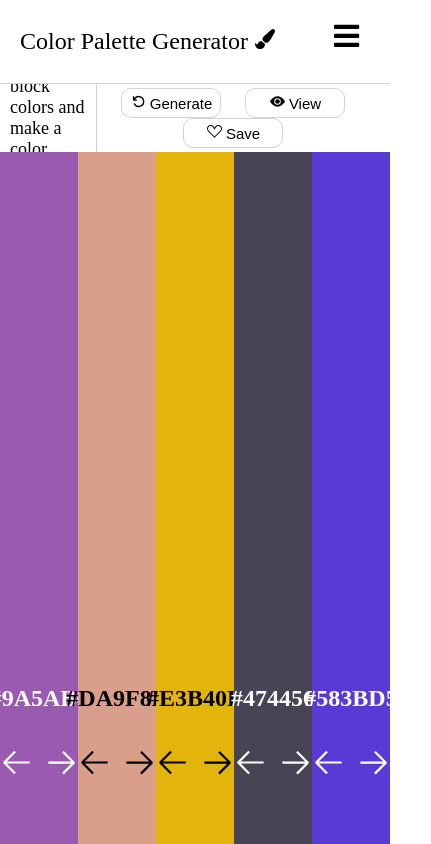
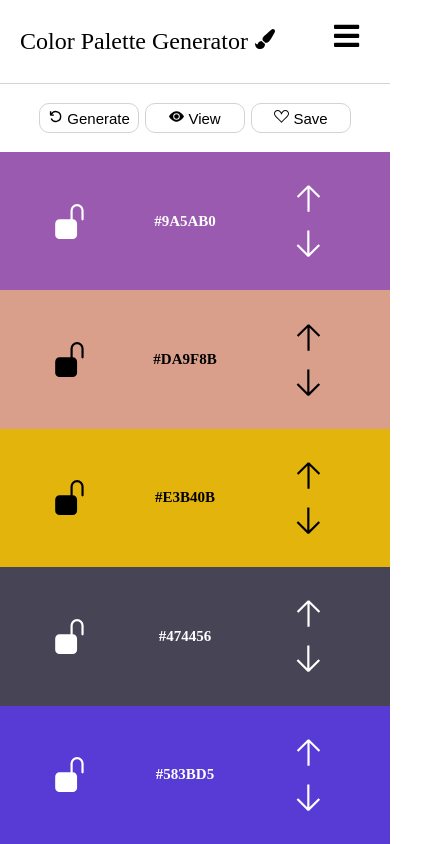
Before and after one commit to AdrianMReds/react-color-palette-generator, a React (Create React App) app: page /generator in a window 390 px wide. Shown: the whole page, 431 px wide, since content can reach past the window. Built offline with nearby package versions, Linux system fonts and the light colour scheme.

Commit message:
Webpage is responsive

```diff
--- a/src/Components/Pages/About.jsx
+++ b/src/Components/Pages/About.jsx
@@ -1,30 +1,14 @@
 import React from "react";
 import { NavLink } from "react-router-dom";
 import { Button } from "antd";
+import "./Styles/About.css";
 
 const About = () => {
   return (
     <>
-      <div
-        style={{
-          height: "100%",
-          width: "100%",
-          display: "flex",
-          flexDirection: "row",
-          alignItems: "center",
-        }}
-      >
-        <div
-          style={{
-            width: "50%",
-            height: "50%",
-            display: "flex",
-            flexDirection: "column",
-            justifyContent: "center",
-            padding: 20,
-          }}
-        >
-          <div style={{ fontSize: 20 }}>
+      <div className="main-div">
+        <div className="content-div">
+          <div>
             <p>
               This webpage was made by{" "}
               <a target="_blank" href="https://github.com/AdrianMReds">
@@ -57,7 +41,10 @@ const About = () => {
             </NavLink>
           </div>
         </div>
-        <div style={{ width: "50%", alignItems: "center" }}>
+        <div
+          className="about-img"
+          style={{ width: "50%", alignItems: "center" }}
+        >
           <img
             src="https://www.vectorlogo.zone/logos/reactjs/reactjs-ar21.png"
             alt="ReactLogo"
--- a/src/Components/Pages/Generator.jsx
+++ b/src/Components/Pages/Generator.jsx
@@ -14,8 +14,8 @@ import {
 } from "react-icons/vsc";
 import { ChromePicker } from "react-color";
 import { notification } from "antd";
-import "./Pages.css";
 import ViewModal from "../ViewModal";
+import "./Styles/Generator.css";
 
 const rgbToHex = (nums) => {
   let hexcode = "";
@@ -88,11 +88,7 @@ const Generator = () => {
         openViewModal={openViewModal}
         setOpenViewModal={setOpenViewModal}
       />
-      <div
-        className="palette"
-        style={{ display: "flex", flexDirection: "row", height: "82vh" }}
-        onMouseLeave={() => setSelected(undefined)}
-      >
+      <div className="palette" onMouseLeave={() => setSelected(undefined)}>
         <ViewModal
           modalOpen={openViewModal}
           setModalOpen={setOpenViewModal}
@@ -205,26 +201,13 @@ const ColorBar = ({
     <div
       className="colorBar"
       style={{
-        width: "20%",
         backgroundColor: c,
-        display: "flex",
-        flexDirection: "column",
-        alignItems: "center",
-        justifyContent: "flex-end",
       }}
       onMouseEnter={setSelected}
       onMouseLeave={() => setEditColor(false)}
     >
       {contextHolder}
-      <div
-        className="actionsBar"
-        style={{
-          display: "flex",
-          flexDirection: "column",
-          alignItems: "center",
-          marginBottom: 55,
-        }}
-      >
+      <div className="actionsBar">
         {editColor && !b && (
           <ChromePicker
             color={c}
@@ -233,11 +216,16 @@ const ColorBar = ({
           />
         )}
         <div
+          id="color-picker"
           className="actionsBar-action"
           style={{
-            height: "60px",
-            width: "60px",
-            display: show ? (!b ? "flex" : "none") : "none",
+            display: show
+              ? !b
+                ? window.innerWidth > 940
+                  ? "flex"
+                  : "none"
+                : "none"
+              : "none",
           }}
         >
           <VscSymbolColor
@@ -247,11 +235,10 @@ const ColorBar = ({
           />
         </div>
         <div
+          id="lock"
           className="actionsBar-action"
           style={{
-            height: "60px",
-            width: "60px",
-            display: b || show ? "flex" : "none",
+            display: b || show || window.innerWidth < 940 ? "flex" : "none",
           }}
           onClick={changeBlocked}
         >
@@ -268,11 +255,8 @@ const ColorBar = ({
           )}
         </div>
         <div
+          id="hexcode"
           className="actionsBar-action"
-          style={{
-            height: "50px",
-            width: "150px",
-          }}
           onClick={() => copyToClipboard(c)}
           title="Copy to clipboard"
         >
@@ -280,13 +264,7 @@ const ColorBar = ({
             {c}
           </h2>
         </div>
-        <div
-          style={{
-            display: "flex",
-            flexDirection: "row",
-            justifyContent: "center",
-          }}
-        >
+        <div className="arrows">
           <div className="actionsBar-action" onClick={moveLeft}>
             <VscArrowLeft
               style={{ fontSize: 35 }}
@@ -315,27 +293,15 @@ const ToolsBar = ({
     <div
       className="toolsBar"
       style={{
-        display: "flex",
-        flexDirection: "row",
-        width: "100%",
         height: height,
-        alignItems: "center",
-        justifyContent: "space-between",
       }}
     >
-      <div
-        className="toolsBar-text"
-        style={{
-          width: "30%",
-          marginLeft: 10,
-          borderRight: "1px solid lightgray",
-        }}
-      >
+      <div className="toolsBar-text">
         <p style={{ textAlign: "left", fontSize: 18 }}>
           Change or block colors and make a color palette!
         </p>
       </div>
-      <div className="toolsBar-buttons" style={{ marginRight: 20 }}>
+      <div className="toolsBar-buttons">
         <button className="toolsBar-btn" onClick={restartColors}>
           {<VscDebugRestart />} Generate
         </button>
--- a/src/Components/Pages/Home.jsx
+++ b/src/Components/Pages/Home.jsx
@@ -2,40 +2,25 @@ import React from "react";
 import { VscSymbolColor } from "react-icons/vsc";
 import { Button } from "antd";
 import { NavLink } from "react-router-dom";
+import "./Styles/Home.css";
 
 const Home = () => {
   return (
-    <div
-      style={{
-        height: "100%",
-        display: "flex",
-        alignItems: "center",
-        justifyContent: "center",
-      }}
-    >
-      <div
-        style={{
-          height: "fit-content",
-          width: "60%",
-          display: "flex",
-          flexDirection: "column",
-          alignItems: "center",
-        }}
-      >
+    <div className="main-div">
+      <div className="content-div">
         <VscSymbolColor style={{ fontSize: 60 }} />
-        <h1 style={{ fontSize: 40 }}>
-          Welcome to the color palette generator!
-        </h1>
-        <h2 style={{ fontSize: 20, marginBottom: 10 }}>
+        <h1>Welcome to the color palette generator!</h1>
+        <h2>
           Explore colors and generate your own color palettes, copy color rgb
           and hexadecimal codes, and more!
         </h2>
         <img
+          className="home-img"
           src="https://media4.giphy.com/media/l3fQdAyBVHxTLMeTC/giphy.gif"
           style={{ height: "60%", width: "60%", margin: 30 }}
         />
         <NavLink exact to="/generator">
-          <Button type="primary" size="large">
+          <Button className="home-btn" type="primary" size="large">
             Start generator
           </Button>
         </NavLink>
--- /dev/null
+++ b/src/Components/Pages/Styles/About.css
@@ -0,0 +1,31 @@
+.main-div {
+  height: 100%;
+  width: 100%;
+  display: flex;
+  flex-direction: row;
+  align-items: center;
+}
+
+.content-div {
+  width: 50%;
+  height: 50%;
+  display: flex;
+  flex-direction: column;
+  justify-content: center;
+  padding: 20px;
+  font-size: 20px;
+}
+@media screen and (max-width: 940px) {
+  .main-div {
+    flex-direction: column;
+    overflow: scroll;
+  }
+
+  .content-div {
+    font-size: 19px;
+  }
+
+  .about-img {
+    display: none;
+  }
+}
--- /dev/null
+++ b/src/Components/Pages/Styles/Generator.css
@@ -0,0 +1,124 @@
+.toolsBar {
+  display: flex;
+  flex-direction: row;
+  width: 100%;
+  align-items: center;
+  justify-content: space-between;
+}
+
+.toolsBar-text {
+  width: 30%;
+  margin-left: 10px;
+  border-right: 1px solid lightgray;
+}
+
+.toolsBar-buttons {
+  margin-right: 20px;
+}
+
+.toolsBar-btn {
+  margin: 0px 12px;
+  height: 30px;
+  width: 100px;
+  background-color: transparent;
+  border: 1px solid lightgray;
+  cursor: pointer;
+  border-radius: 10px;
+  font-size: 15px;
+}
+
+.toolsBar-btn:hover {
+  background-color: lightgray;
+}
+
+.actionsBar {
+  display: flex;
+  flex-direction: column;
+  align-items: center;
+  margin-bottom: 55px;
+}
+
+#color-picker,
+#lock {
+  height: 60px;
+  width: 60px;
+}
+
+#hexcode {
+  height: 50px;
+  width: 150px;
+}
+
+.arrows {
+  display: flex;
+  flex-direction: row;
+  justify-content: center;
+}
+
+.actionsBar-action {
+  margin: 10px 5px;
+  cursor: pointer;
+  display: flex;
+  border-radius: 5px;
+  align-items: center;
+  justify-content: center;
+}
+
+.actionsBar-action:hover {
+  background-color: rgba(0, 0, 0, 0.1);
+}
+
+.palette {
+  display: flex;
+  flex-direction: row;
+  height: 82vh;
+}
+
+.colorBar {
+  width: 20%;
+  display: flex;
+  flex-direction: column;
+  align-items: center;
+  justify-content: flex-end;
+}
+
+@media screen and (max-width: 940px) {
+  .toolsBar {
+    justify-content: center;
+  }
+
+  .toolsBar-text {
+    display: none;
+  }
+
+  .toolsBar-buttons {
+    margin: 0px 0px;
+  }
+
+  .toolsBar-btn {
+    margin: 0px 3px;
+  }
+
+  .palette {
+    display: flex;
+    flex-direction: column;
+    width: 100%;
+  }
+
+  .colorBar {
+    width: 100%;
+    height: 20%;
+    justify-content: center;
+  }
+
+  .actionsBar {
+    flex-direction: row;
+
+    margin: 0px;
+  }
+
+  .arrows {
+    transform: rotate(90deg);
+    height: 80%;
+  }
+}
--- /dev/null
+++ b/src/Components/Pages/Styles/Home.css
@@ -0,0 +1,38 @@
+.main-div {
+  height: 100%;
+  display: flex;
+  align-items: center;
+  justify-content: center;
+}
+
+.content-div {
+  height: fit-content;
+  width: 60%;
+  display: flex;
+  flex-direction: column;
+  align-items: center;
+}
+
+h1 {
+  font-size: 40px;
+}
+
+h2 {
+  font-size: 20px;
+}
+
+@media screen and (max-width: 940px) {
+  h1 {
+    font-size: 30px;
+    margin: 10px 0px;
+  }
+  h2 {
+    font-size: 15px;
+  }
+  .home-img {
+    content: url(https://s3.amazonaws.com/www-inside-design/uploads/2019/08/color_wheel.png);
+  }
+  .home-btn {
+    margin: 10px;
+  }
+}
```
